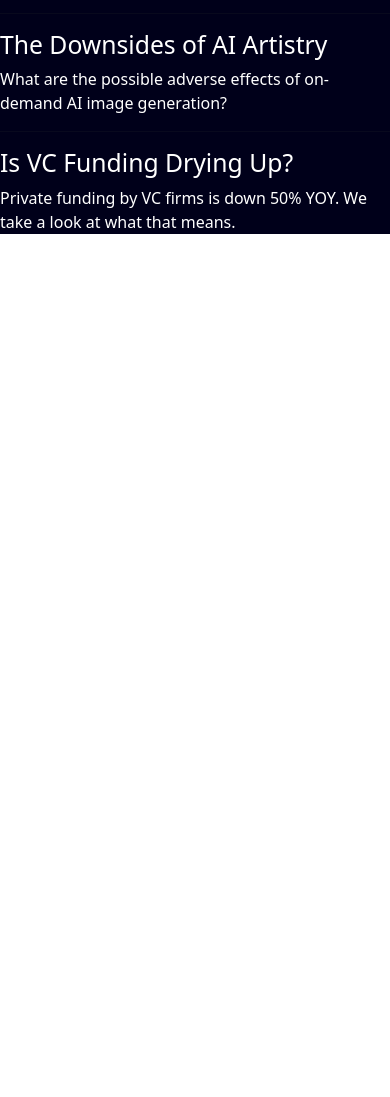
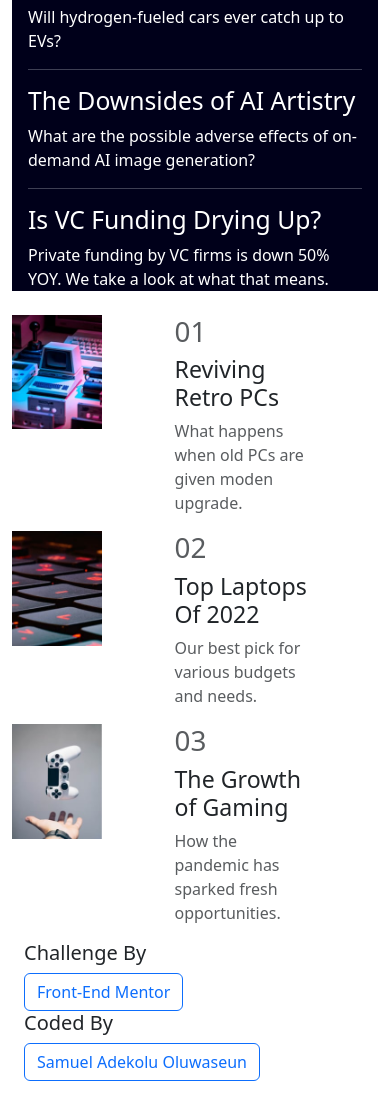
Before and after one commit to SamixYasuke/SamixYasuke-frontEndMentorTask03-news_homepage, a plain HTML site: page index.html in a window 390 px wide. Shown: the part 801-1898 px from the top of the page. Before the commit the page ends 1051 px from the top, so only its background shows below. Drawn offline with nearby package versions, Linux system fonts and the light colour scheme.

Commit message:
Update index.html

```diff
--- a/index.html
+++ b/index.html
@@ -13,10 +13,10 @@
     <link rel="stylesheet" href="style.css" />
     <title>Practice</title>
   </head>
-  <body>
+  <body class="container">
     <header>
       <nav>
-        <div class="nav">
+        <div class="nav mt-4">
           <div class="nav-logo">
             <img src="assets/images/logo.svg" alt="" />
           </div>
@@ -51,7 +51,9 @@
           src="assets/images/image-web-3-mobile.jpg"
           alt=""
         />
-        <h1 class="mt-3 display-3 fw-bold">The Bright Future of Web 3.0?</h1>
+        <h1 class="mt-3 display-3 fw-bold text-darkblue">
+          The Bright Future of Web 3.0?
+        </h1>
         <p class="mt-2">
           We dive into the next evolution of the web that claims to put the
           power of the platforms back into the hands of the people. But is it
@@ -61,23 +63,23 @@
           <a class="readmore-btn" href="#">READ MORE</a>
         </div>
       </div>
-      <div class="mt-4 bg-darkblue">
+      <div class="mt-4 bg-darkblue px-3">
         <h1>NEW</h1>
         <div class="col mt-4">
-          <h2>New Hydrogen VS Electric Cars</h2>
+          <h2 class="gold-hov">New Hydrogen VS Electric Cars</h2>
           <p>Will hydrogen-fueled cars ever catch up to EVs?</p>
         </div>
-        <hr />
+        <hr class="text-light" />
         <div class="col">
-          <h2>The Downsides of AI Artistry</h2>
+          <h2 class="gold-hov">The Downsides of AI Artistry</h2>
           <p>
             What are the possible adverse effects of on-demand AI image
             generation?
           </p>
         </div>
-        <hr />
+        <hr class="text-light" />
         <div class="col">
-          <h2>Is VC Funding Drying Up?</h2>
+          <h2 class="gold-hov">Is VC Funding Drying Up?</h2>
           <p>
             Private funding by VC firms is down 50% YOY. We take a look at what
             that means.
@@ -85,6 +87,89 @@
         </div>
       </div>
     </section>
+
+    <section>
+      <div class="mt-4">
+        <div class="col">
+          <div class="row">
+            <div class="col-5">
+              <img
+                class="sec2-img"
+                src="assets/images/image-retro-pcs.jpg"
+                alt=""
+              />
+            </div>
+            <div class="col-5">
+              <h1 class="text-muted">01</h1>
+              <h3 class="text-dark pink-hov">Reviving Retro PCs</h3>
+              <p class="text-muted">
+                What happens when old PCs are given moden upgrade.
+              </p>
+            </div>
+          </div>
+          <div class="row">
+            <div class="col-5">
+              <img
+                class="sec2-img"
+                src="assets/images/image-top-laptops.jpg"
+                alt=""
+              />
+            </div>
+            <div class="col-5">
+              <h1 class="text-muted">02</h1>
+              <h3 class="text-dark pink-hov">Top Laptops Of 2022</h3>
+              <p class="text-muted">
+                Our best pick for various budgets and needs.
+              </p>
+            </div>
+          </div>
+          <div class="row">
+            <div class="col-5">
+              <img
+                class="sec2-img"
+                src="assets/images/image-gaming-growth.jpg"
+                alt=""
+              />
+            </div>
+            <div class="col-5">
+              <h1 class="text-muted">03</h1>
+              <h3 class="text-dark pink-hov">The Growth of Gaming</h3>
+              <p class="text-muted">
+                How the pandemic has sparked fresh opportunities.
+              </p>
+            </div>
+          </div>
+        </div>
+      </div>
+    </section>
+    <footer>
+      <div class="container mb-3">
+        <div class="row gap-0">
+          <div class="col-lg-3 col-md-4">
+            <h5>Challenge By</h5>
+          </div>
+          <div class="col-lg-3 col-md-4">
+            <a
+              target="_blank"
+              class="btn btn-outline-primary"
+              href="https://www.frontendmentor.io/?ref=challenge"
+              >Front-End Mentor</a
+            >
+          </div>
+          <div class="col-lg-3 col-md-4">
+            <h5>Coded By</h5>
+          </div>
+          <div class="col-lg-3 col-md-4">
+            <a
+              target="_blank"
+              class="btn btn-outline-primary"
+              href="https://github.com/SamixYasuke"
+              >Samuel Adekolu Oluwaseun</a
+            >
+          </div>
+        </div>
+      </div>
+    </footer>
 
     <script
       src="https://cdn.jsdelivr.net/npm/bootstrap@5.3.0-alpha1/dist/js/bootstrap.bundle.min.js"
```
